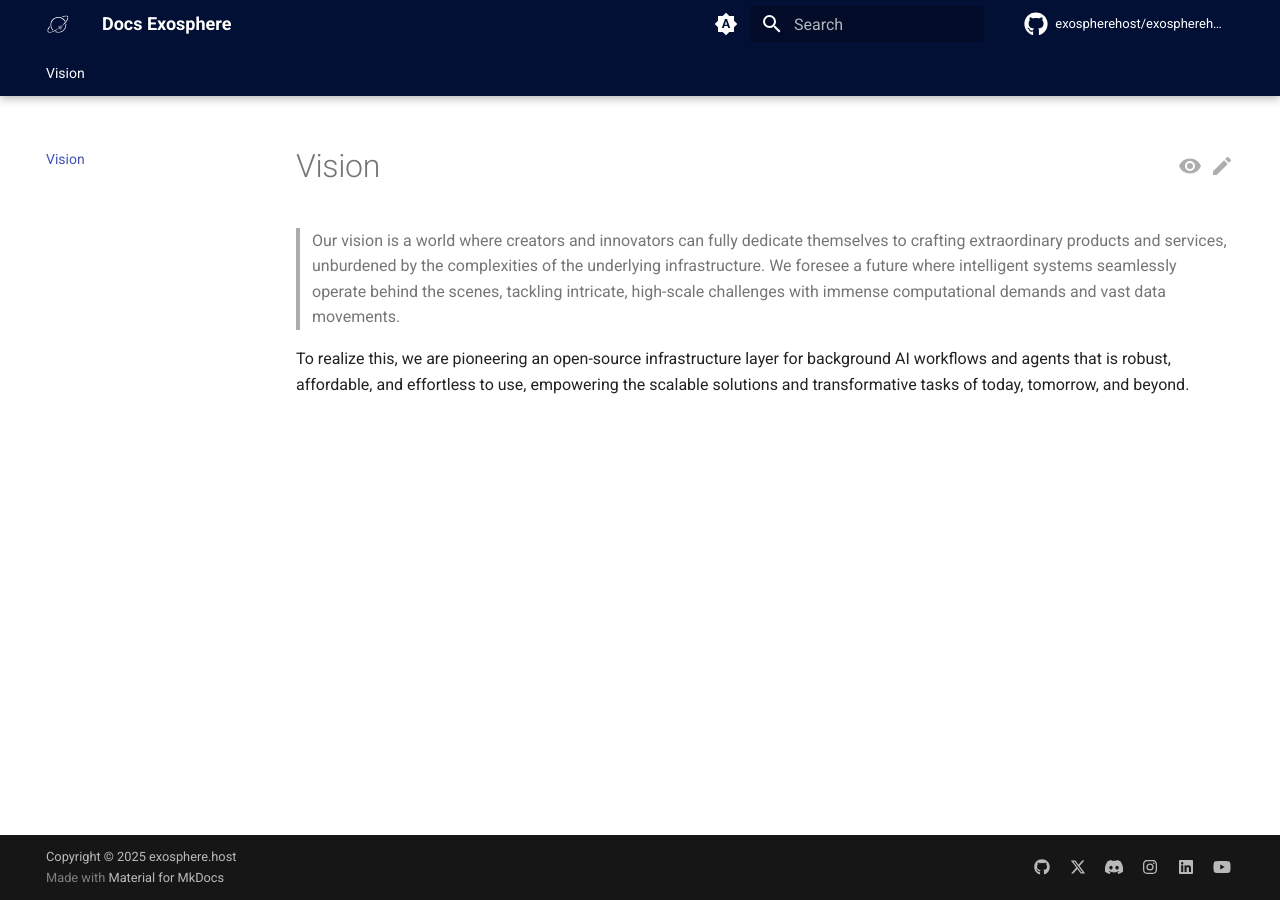
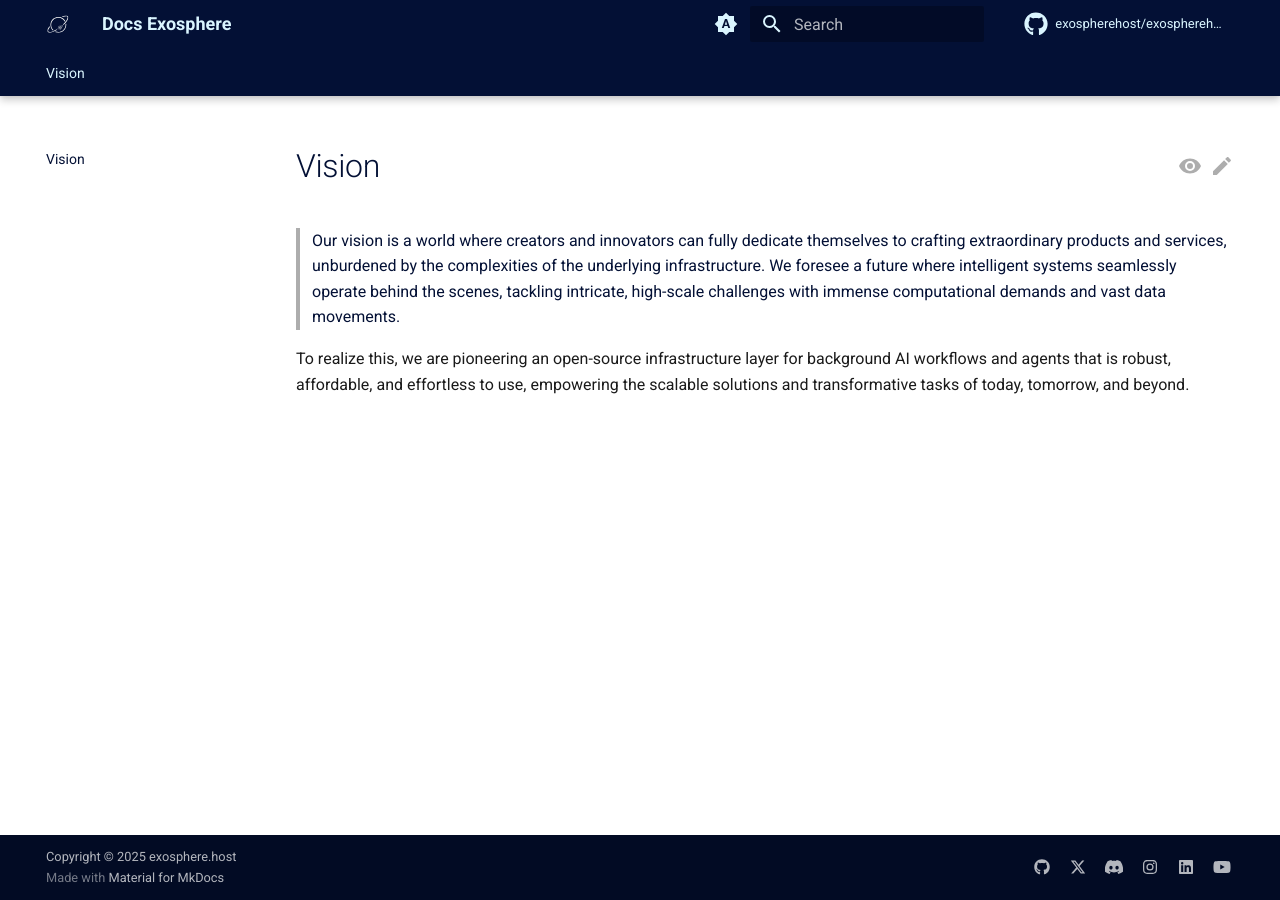
Before and after one commit to vinayakjaas/exospherehost, an MkDocs documentation site: the page built from docs/docs/index.md, in a window 1280 px wide. Built offline with MkDocs 1.6.1 and Material for MkDocs 9.7.7, drawn with Linux system fonts in a browser that asks for light colours; comment, search, counter and statistics services are not loaded.

Commit message:
Beautify docs (#5)
* added steps to build and contribute to documentations

* minor fix

* made light dark theme working

* fixing docs pipeline

* testing video block

* checking cluster-api-yt.png

* initial readme done

* youtube in new tab

* ReadMe signed off by Nivu

* fixes

* colors docs

```diff
--- a/docs/docs/stylesheets/extra.css
+++ b/docs/docs/stylesheets/extra.css
@@ -1,7 +1,45 @@
 [data-md-color-scheme="exosphere-dark"] {
-    --md-primary-fg-color:        #031035;
+    /* Header */
+    --md-primary-fg-color:        #121212;
+    --md-primary-bg-color:        #FFFFFF;
+
+    /* Main content */
+    --md-default-fg-color:        #daf5ff;
+    --md-default-fg-color--light: #daf5ff;
+    --md-default-fg-color--lighter: #daf5ff;
+    --md-default-bg-color:        #031035;
+    --md-default-bg-color--light: #05184a;
+    --md-default-bg-color--lighter: #08236b;
+    --md-default-bg-color--lightest: #0c2d8b;
+    --md-typeset-color: #ffffff;
+
+    /* Accent color for links and headings */
+    --md-accent-fg-color:         #b0d0ff;
+    --md-typeset-a-color: #daf5ff;
+
+    /* Footer */
+    --md-footer-fg-color: #FFFFFF;
+    --md-footer-bg-color: #121212;
 }
 
 [data-md-color-scheme="exosphere-light"]  {
+    /* Header */
     --md-primary-fg-color:        #031035;
+    --md-primary-bg-color:        #daf5ff;
+
+    /* Main content */
+    --md-default-fg-color:        #031035;
+    --md-default-fg-color--light: #031035;
+    --md-default-bg-color:        #ffffff;
+
+    --md-typeset-color: #1a1a1a;
+
+    /* Accent color for links and headings */
+    --md-accent-fg-color:         #061d5f;
+    --md-typeset-a-color: #031035;
+
+    /* Footer */
+    --md-footer-fg-color: #031035;
+    --md-footer-bg-color: #031035;
+
 }
```
Also changed, not shown: README.md, assets/example-workflow.png (added).
